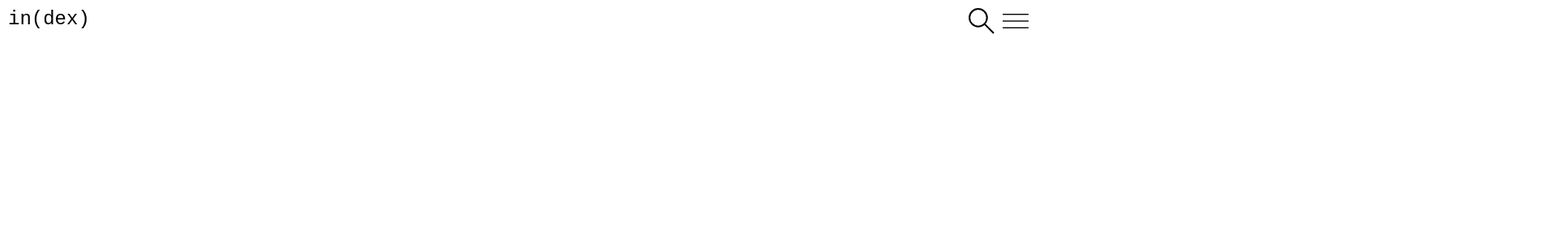
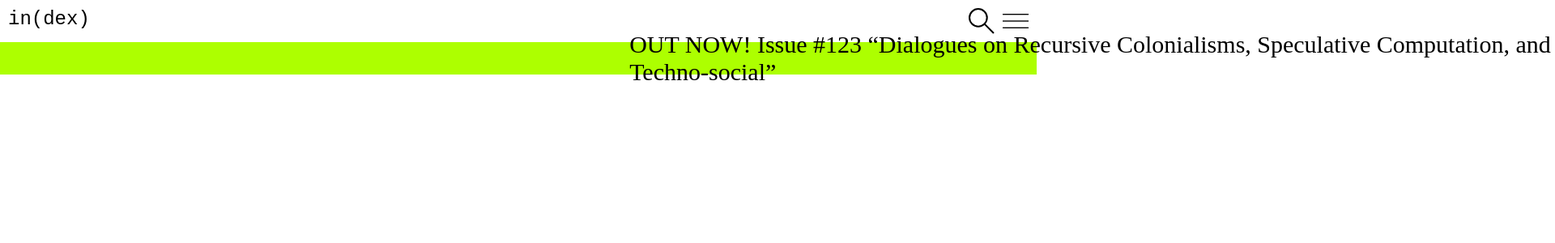
Before and after one commit to Yngvolainen/index, a Vue app: page / in a window 1280 px wide. Shown: the top 300 px of the page at 81% size, 1920 px wide, since content can reach past the window. Built offline with nearby package versions, Linux system fonts and the light colour scheme.

Commit message:
Added announcement component

```diff
--- /dev/null
+++ b/src/components/Announcement.vue
@@ -0,0 +1,55 @@
+<template>
+    <div class="marquee">
+        <ul class="marquee__message">
+            <li class="marquee__message-list">{{getAnnouncement.message}}</li>
+        </ul>
+    </div>
+</template>
+
+<script>
+export default {
+	data() {
+		return {
+
+		};
+	},
+
+    computed: {
+        getAnnouncement() {
+            return this.$store.getters.announcement;
+        }
+    }
+}
+</script>
+
+<style>
+    .marquee {
+        background: var(--highlight);
+        width: 100vw;
+        height: 40px;
+    }
+
+    .marquee__message {
+        height: 100%;
+        animation: scrolling 14s linear infinite;
+        list-style: none;
+        display: flex;
+        align-items: center;
+    }
+
+    @keyframes scrolling {
+        0% { transform: translateX(100vw); }
+        100% { transform: translateX(-10vw); }
+    }
+
+    .marquee__message li {
+        display: flex;
+        justify-content: center;
+        align-items: center;
+        font-size: 30px;
+    }
+
+    .marquee__message li:hover {
+        animation-play-state: paused;
+    }
+</style>
--- a/src/components/Header.vue
+++ b/src/components/Header.vue
@@ -1,12 +1,16 @@
 <template>
-    <header v-if="!isNavigationVisible" class="header">            <!-- When isNavigationVisible === false header will be disappear -->
-        <div class="header__logo">{{ title }}</div>
+    <header v-if="!isNavigationVisible">  <!-- When isNavigationVisible === false header will be disappear -->
+        <div class="header">
+            <div class="header__logo">{{ title }}</div>
 
-        <div class="header__icons">
-            <img class="header__search-icon" src="/svg/search.svg" alt="search-icon">
+            <div class="header__icons">
+                <img class="header__search-icon" src="/svg/search.svg" alt="search-icon">
 
-            <button @click="toggleNavigation"><img src="/svg/hamburger.svg" alt="hamburger-icon"></button>
+                <button @click="toggleNavigation"><img src="/svg/hamburger.svg" alt="hamburger-icon"></button>
+            </div>
         </div>
+
+        <Announcement />
     </header>
 
     <!-- Navigation shows when hamburger icon clicked -->
@@ -39,7 +43,12 @@
 </template>
 
 <script>
+import Announcement from '../components/Announcement.vue';
 	export default {
+        components: {
+            Announcement
+        },
+
 		data() {
 			return {
                 title: 'in(dex)',
--- a/src/database.js
+++ b/src/database.js
@@ -144,6 +144,10 @@ export default {
 	getters: {
         getNavigationPages(state) {
             return state.navigation;
-        }
+        },
+
+		announcement(state) {
+			return state.announcement;
+		}
 	}
 }
--- a/src/views/Home.vue
+++ b/src/views/Home.vue
@@ -1,13 +1,16 @@
 <template>
     <Header />
+    <!-- <Announcement /> -->
 </template>
 
 <script>
+// import Announcement from '../components/Announcement.vue';
 import Header from '../components/Header.vue';
 
 export default {
     components: {
-        Header
+        Header,
+        // Announcement
     }
 }
 </script>
```
